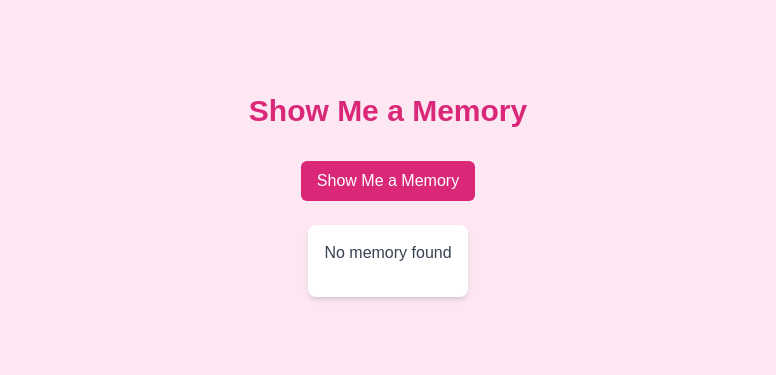
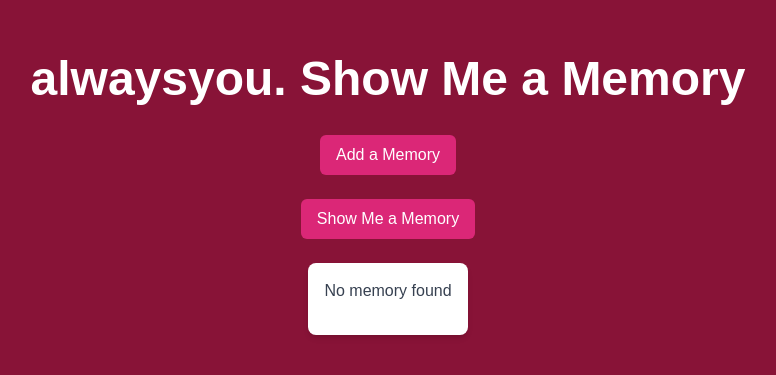
Before and after one commit to devXkapoor/always-you, a Next.js app: page / in a window 1280 px wide. Shown: the part 205-580 px from the top of the page, without its empty margins (252-1028 px from the left). Built offline with nearby package versions, Linux system fonts and the light colour scheme; no server answers; the database is empty.

Commit message:
Update page.tsx

```diff
--- a/src/app/page.tsx
+++ b/src/app/page.tsx
@@ -3,7 +3,8 @@
 'use client';
 
 import { useEffect, useState } from 'react';
-import MemoryCard from '@/components/MemoryCard'; // Adjust the path based on your project structure
+import MemoryCard from '@/components/MemoryCard';
+import Link from 'next/link';
 
 interface Memory {
   id: number;
@@ -18,19 +19,20 @@ const HomePage = () => {
     const fetchRandomMemory = async () => {
       const response = await fetch('/api/memories/random');
       const data = await response.json();
-      setMemory(data.memory || { id: 0, text: "No memory found", imageUrl: "" }); // Fallback to a default memory
+      setMemory(data.memory || { id: 0, text: "No memory found", imageUrl: "" });
     };
-
     fetchRandomMemory();
   }, []);
 
   return (
-    <div className="min-h-screen flex flex-col items-center justify-center bg-pink-100">
-      <h1 className="text-3xl font-bold mb-8 text-pink-600">Show Me a Memory</h1>
-      <button
-        onClick={() => window.location.reload()}
-        className="mb-6 bg-pink-600 text-white py-2 px-4 rounded-md hover:bg-pink-700"
-      >
+    <div className="min-h-screen flex flex-col items-center justify-center bg-rose-900 text-white">
+      <h1 className="text-5xl font-bold mb-8">alwaysyou. Show Me a Memory</h1>
+      <Link href="/dashboard">
+        <button className="bg-pink-600 text-white py-2 px-4 rounded-md hover:bg-pink-700 mb-6">
+          Add a Memory
+        </button>
+      </Link>
+      <button onClick={() => window.location.reload()} className="bg-pink-600 text-white py-2 px-4 rounded-md hover:bg-pink-700 mb-6">
         Show Me a Memory
       </button>
       {memory && (
```
